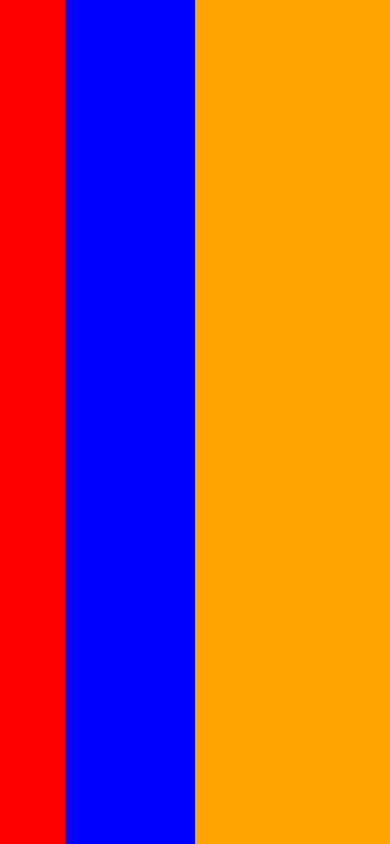
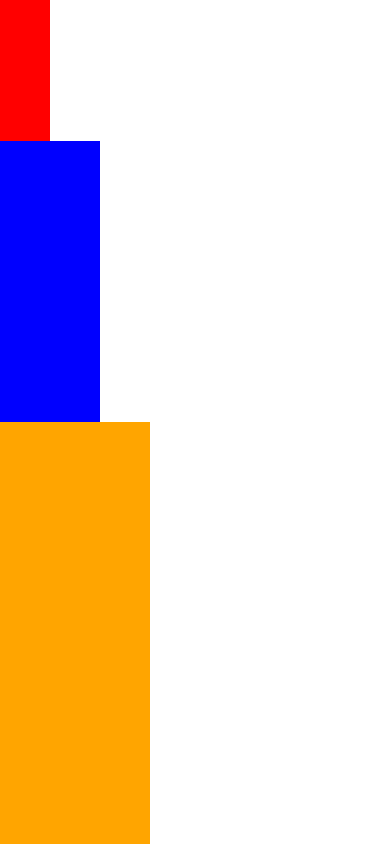
Before and after one commit to jsleemaster/ReactNativeStudy, a React Native app in the folder RNstudy/: screen / in a window 390 px wide. Built offline with nearby package versions, Linux system fonts and the light colour scheme.

Commit message:
justifycontent

```diff
--- a/RNstudy/App.js
+++ b/RNstudy/App.js
@@ -15,8 +15,8 @@ import {
 const styles = StyleSheet.create({
   container: {
     flex: 1,
-    flexDirection: 'row'
-    // justifyContent: 'center',
+    flexDirection: 'column',
+    justifyContent: 'center', //flex-end , flex-start, center , space-between, space-around, space-evenly
     // alignItems: 'center'
   },
   hello: {
@@ -54,9 +54,9 @@ const App = () => {
       {/* 상위 flex 속해 있는 하위 flex는 태그 갯수에 따라 차지하는 비율의 최대가 정해지고
           입력되는 값에 따라 비율을 정할 수 있다.
       */}
-      <View style={{ flex: 1, backgroundColor: 'red' }}></View>
-      <View style={{ flex: 2, backgroundColor: 'blue' }}></View>
-      <View style={{ flex: 3, backgroundColor: 'orange' }}></View>
+      <View style={{ flex: 1, backgroundColor: 'red', width: 50, height: 50 }}></View>
+      <View style={{ flex: 2, backgroundColor: 'blue', width: 100, height: 100 }}></View>
+      <View style={{ flex: 3, backgroundColor: 'orange', width: 150, height: 150 }}></View>
     </SafeAreaView>
   );
 };
```
